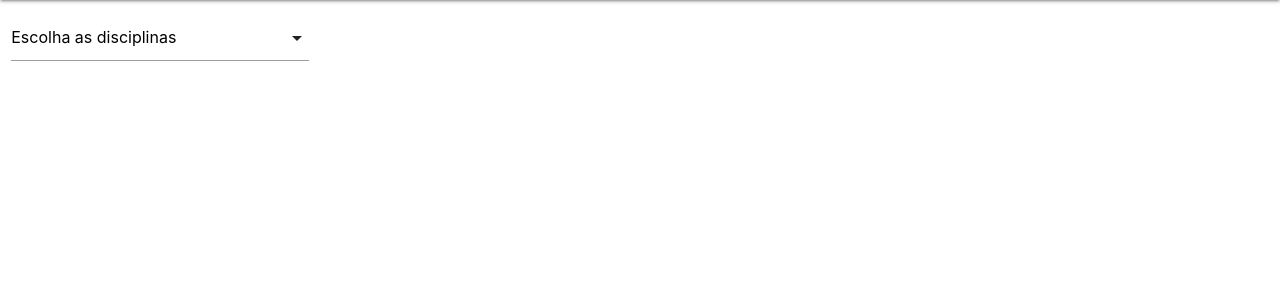
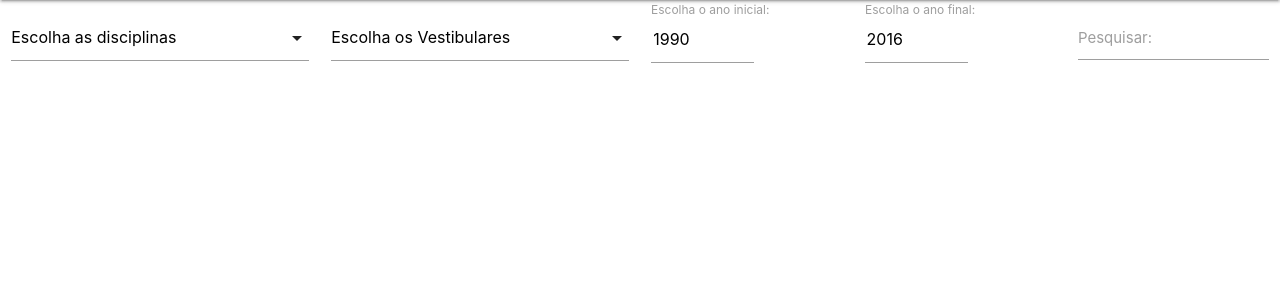
Before and after one commit to TalesAmaral/ResolVTeste, a PHP site: page /buscar.php in a window 1280 px wide. Shown: the part 64-364 px from the top of the page. Run offline with PHP 8.4, Linux system fonts and the light colour scheme; data comes from the database, SQL or seed files in the repository; some libraries are stand-ins or nearby versions.

Commit message:
voltando com o buscar

```diff
--- a/buscar.php
+++ b/buscar.php
@@ -19,7 +19,7 @@
 		<?php include 'header.php';?>
 			<form class = "row">
 
-				<div class="input-field col s3">
+				<div class="input-field col s12 m3">
 					<select multiple>
 						<option value="" disabled selected>Escolha as disciplinas</option>
 
@@ -47,7 +47,48 @@
 
 					</select>
 				</div>
+				<div class="input-field col s12 m3">
+					<select multiple>
+						<option value="" disabled selected>Escolha os Vestibulares</option>
 
+						<?php
+							$servername = "localhost";
+							$username = "root";
+							$password = "usbw";
+							$database = "baseresolv";
+
+							// Create connection
+							$conn = mysqli_connect($servername, $username, $password,$database);
+							mysqli_set_charset($conn,"utf8");
+							$sql = "SELECT Nome FROM Vestibular ORDER BY ID ASC;";
+							$i = 1;
+							$result = $conn->query($sql);
+							if ($result->num_rows > 0) {
+								while($row = $result->fetch_assoc()) {
+									echo "<option value=\"$i\"> {$row["Nome"]}</option>";
+									$i+=1;
+								}
+							}
+
+						?>
+
+
+					</select>
+				</div>
+				<div class="input-field col s6 m2">
+					<label for="ano-comeco"> Escolha o ano inicial:</label>
+					<input id="ano-comeco" type="number" min="1900" max="2099" step="1" value="1990" />
+				</div>
+
+				<div class="input-field col s6 m2">
+					<label for="ano-fim"> Escolha o ano final:</label>
+					<input id="ano-fim" type="number" min="1900" max="2099" step="1" value="2016" />
+				</div>
+				<div class="input-field col s12 m2">
+
+					  <textarea id="textarea1" class="materialize-textarea"></textarea>
+					  <label for="textarea1">Pesquisar:</label>
+				</div>
 			</form>
 
 
```
